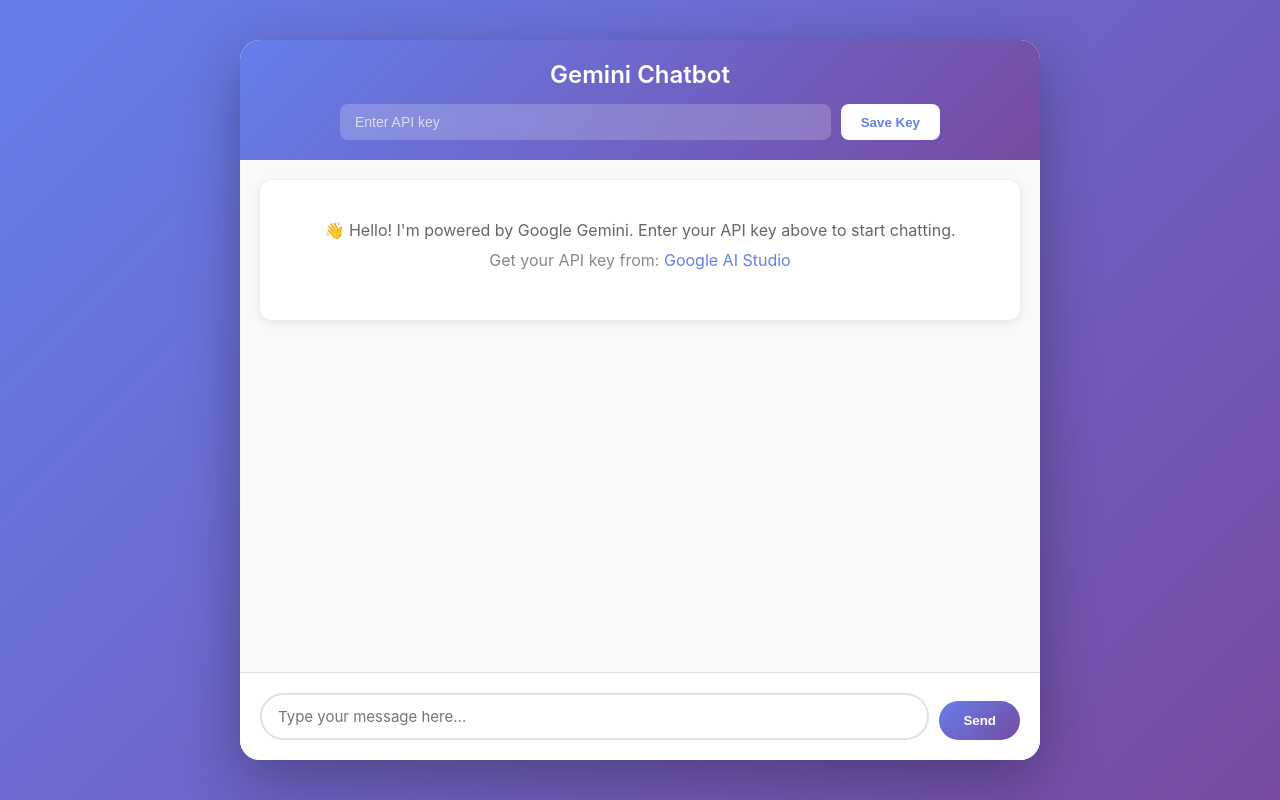
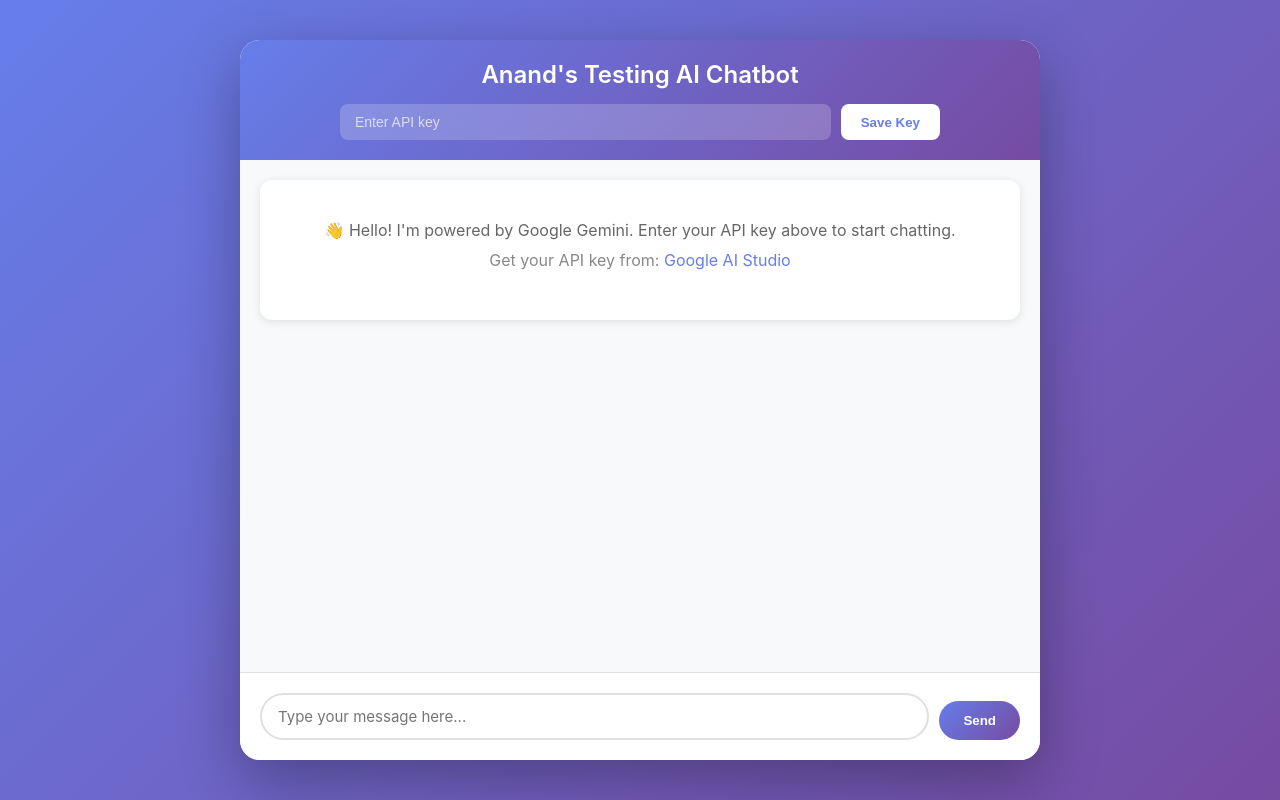
Before and after one commit to Anandsagar1/cursor-chatbot, a plain HTML site: page index.html in a window 1280 px wide. Drawn offline with Linux system fonts and the light colour scheme.

Commit message:
Update index.html

```diff
--- a/index.html
+++ b/index.html
@@ -9,7 +9,7 @@
 <body>
     <div class="container">
         <header>
-            <h1>Gemini Chatbot</h1>
+            <h1>Anand's Testing AI Chatbot</h1>
             <div class="api-key-section">
                 <input type="password" id="apiKeyInput" placeholder="Enter API key">
                 <button id="saveKeyBtn">Save Key</button>
```
